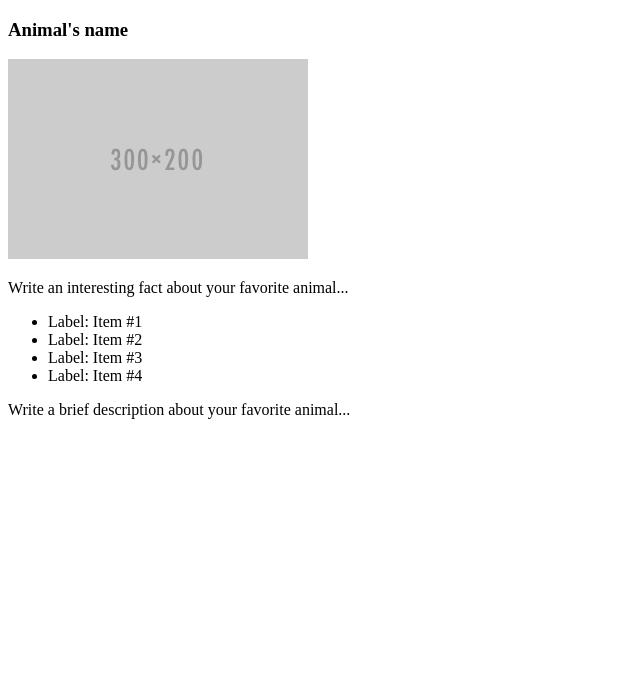
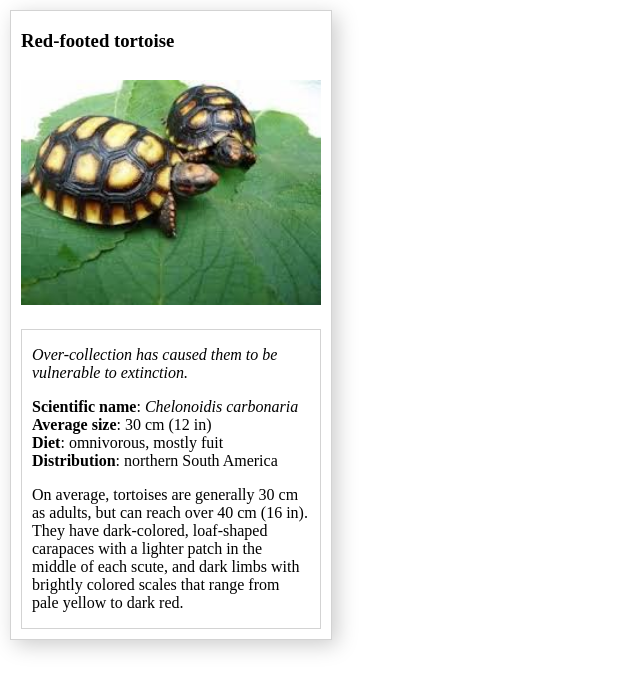
Before and after one commit to murilomiranda/udacity, a plain HTML site: page 6animal-trading-cards/card.html in a window 1280 px wide. Shown: the whole page, without its empty margins (0-640 px from the left). Drawn offline with Linux system fonts and the light colour scheme.

Commit message:
red-footed tortoise card v0.0.1

```diff
--- a/6animal-trading-cards/card.html
+++ b/6animal-trading-cards/card.html
@@ -3,25 +3,21 @@
 <head>
 	<meta charset="utf-8">
 	<title>Animal Trading Cards</title>
+	<link rel="stylesheet" href="styles.css">
 </head>
 <body>
-	<div>
-		<!-- your favorite animal's name goes here -->
-		<h3>Animal's name</h3>
-		<!-- your favorite animal's image goes here -->
-		<img src="placeholder.png" alt="name-of-your-animal">
-		<div>
-			<!-- your favorite animal's interesting fact goes here -->
-			<p>Write an interesting fact about your favorite animal...</p>
+	<div class="container">
+		<h3>Red-footed tortoise</h3>
+		<img src="turtle.jpg" alt="Red-footed tortoise">
+		<div class="box">
+			<p class="emphasis">Over-collection has caused them to be vulnerable to extinction.</p>
 			<ul>
-				<!-- your favorite animal's list items go here -->
-				<li><span>Label</span>: Item #1</li>
-				<li><span>Label</span>: Item #2</li>
-				<li><span>Label</span>: Item #3</li>
-				<li><span>Label</span>: Item #4</li>
+				<li><span>Scientific name</span>: <em>Chelonoidis carbonaria</em></li>
+				<li><span>Average size</span>: 30 cm (12 in)</li>
+				<li><span>Diet</span>: omnivorous, mostly fuit</li>
+				<li><span>Distribution</span>: northern South America</li>
 			</ul>
-			<!-- your favorite animal's description goes here -->
-			<p>Write a brief description about your favorite animal...</p>
+			<p>On average, tortoises are generally 30 cm as adults, but can reach over 40 cm (16 in). They have dark-colored, loaf-shaped carapaces with a lighter patch in the middle of each scute, and dark limbs with brightly colored scales that range from pale yellow to dark red.</p>
 		</div>
 	</div>
 </body>
--- a/6animal-trading-cards/styles.css
+++ b/6animal-trading-cards/styles.css
@@ -1 +1,37 @@
 /* add your CSS here */
+body {
+  width: 300px;
+  border: 1px solid lightgray;
+  margin: 10px;
+  padding: 0px 10px;
+  box-shadow: 5px 5px 20px 0px rgba(204,204,204,1);
+}
+
+.container {
+  left: : 20px;
+}
+
+img {
+  width: 300px;
+  margin: 10px 0px;
+}
+
+.emphasis {
+  font-style:italic;
+}
+
+span {
+  font-weight: bold;
+}
+
+ul{
+  list-style: none;
+  padding-left: 0px;
+}
+
+.box {
+  border: 1px solid lightgray;
+  padding: 0px 10px;
+  margin: 10px 0px;
+}
+border around the animal's name, image, and information
```
Also changed, not shown: 6animal-trading-cards/turtle.jpg (added).
